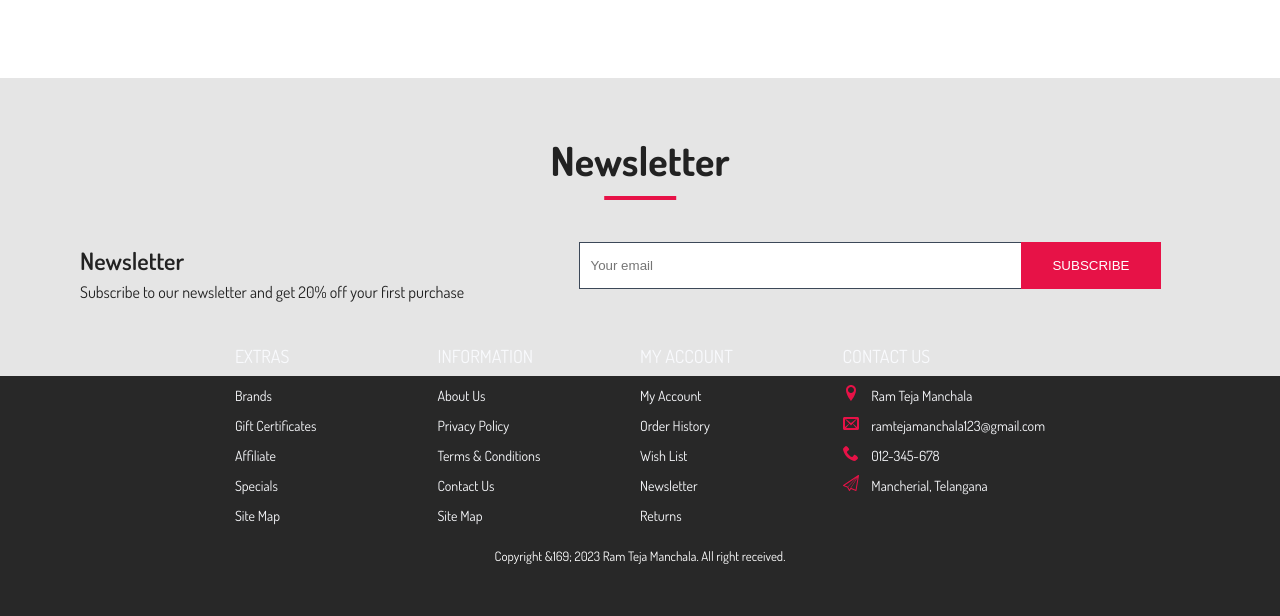
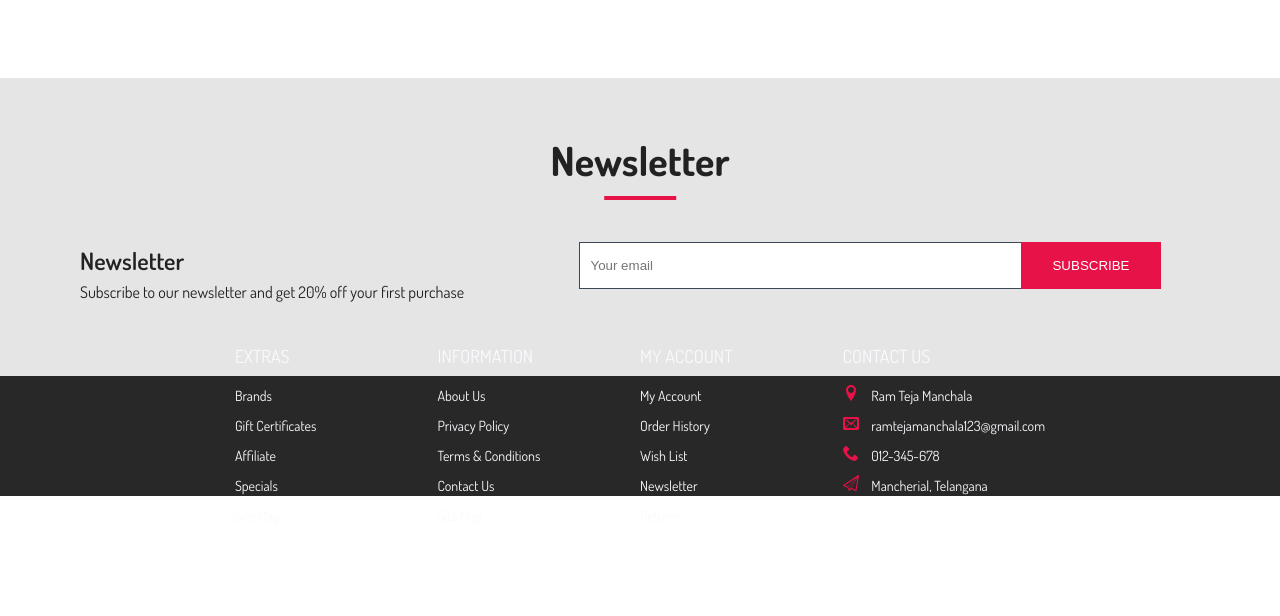
Before and after one commit to Ramteja0035/Shoppy, a website: page index.html in a window 1280 px wide. Shown: the part 4271-4887 px from the top of the page. After the commit the page ends 4802 px from the top, so only its background shows below. Drawn offline with nearby package versions, Linux system fonts and the light colour scheme.

Commit message:
Update index.html

```diff
--- a/index.html
+++ b/index.html
@@ -1015,7 +1015,6 @@
   <!-- Custom Script -->
   <script src="./js/slider.js"></script>
   <script src="./js/index.js"></script>
-  <h1 class="footer"> Copyright &169; 2023 Ram Teja Manchala. All right received.</h1>
 </body>
 
 </html>
```
